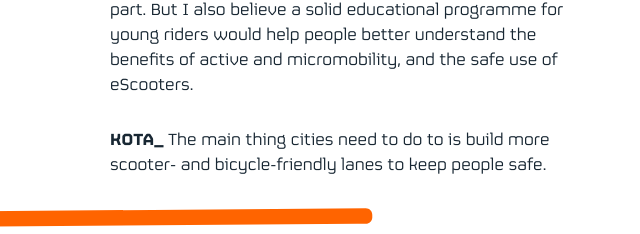
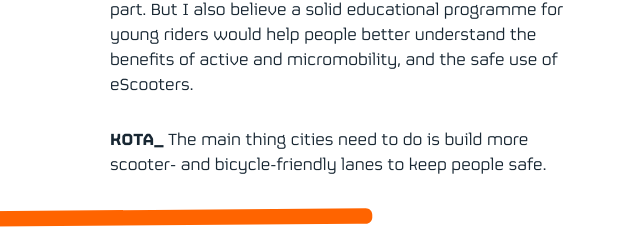
Before and after one commit to interstateteam/esc, a website: page public/qa.html in a window 1280 px wide. Shown: the part 1973-2207 px from the top of the page, 640-1280 px from the left. Drawn offline with nearby package versions, Linux system fonts and the light colour scheme; some packages are replaced by stand-ins of ours.

Commit message:
minor copy amendment (extra 'to')

```diff
--- a/public/qa.html
+++ b/public/qa.html
@@ -112,7 +112,7 @@
             <div class="column is-offset-7 is-5">
                 <div class="answer-block">
                     <p><span><b>KHALIL_</b></span> Design. Planning. The right policies all play their part. But I also believe a solid educational programme for young riders would help people better understand the benefits of active and micromobility, and the safe use of eScooters.</p>
-                    <p><span><b>KOTA_</b></span> The main thing cities need to do to is build more scooter- and bicycle-friendly lanes to keep people safe.</p>
+                    <p><span><b>KOTA_</b></span> The main thing cities need to do is build more scooter- and bicycle-friendly lanes to keep people safe.</p>
                 </div>
             </div>
         </div>
```
